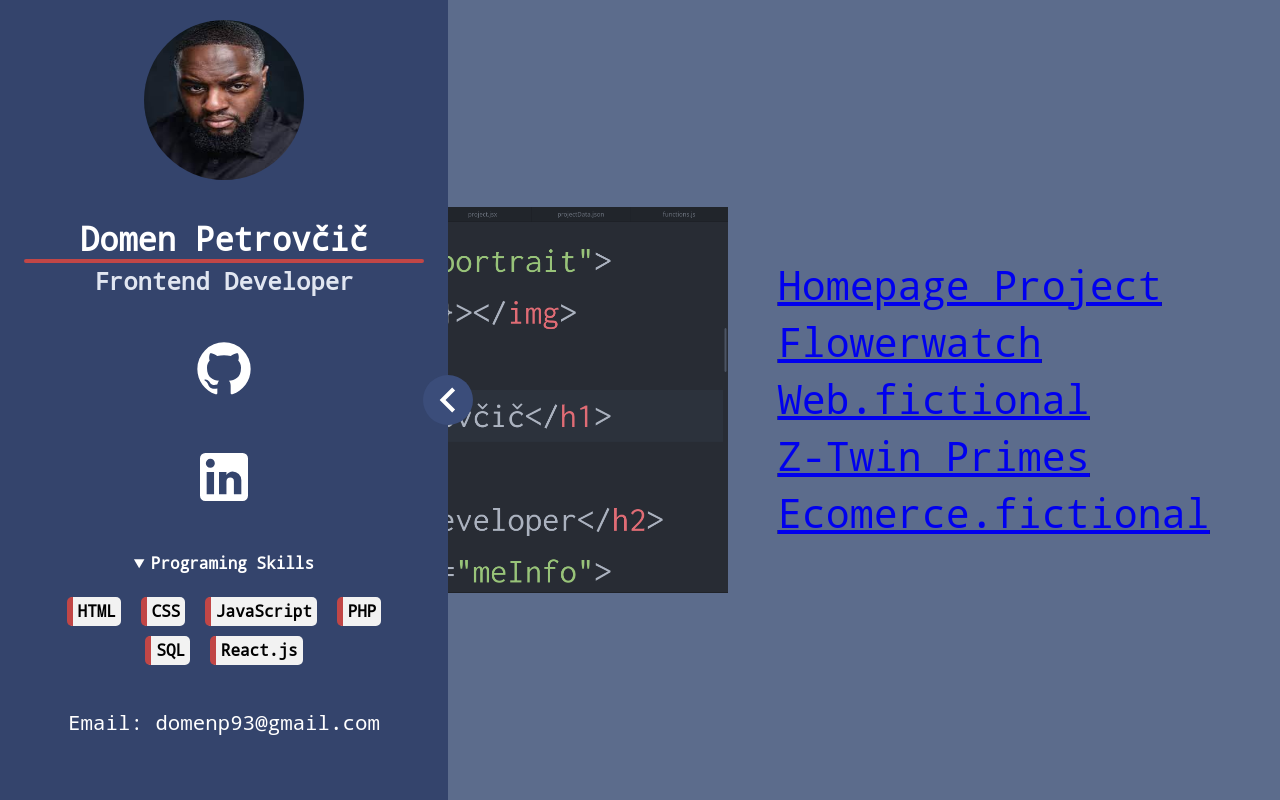
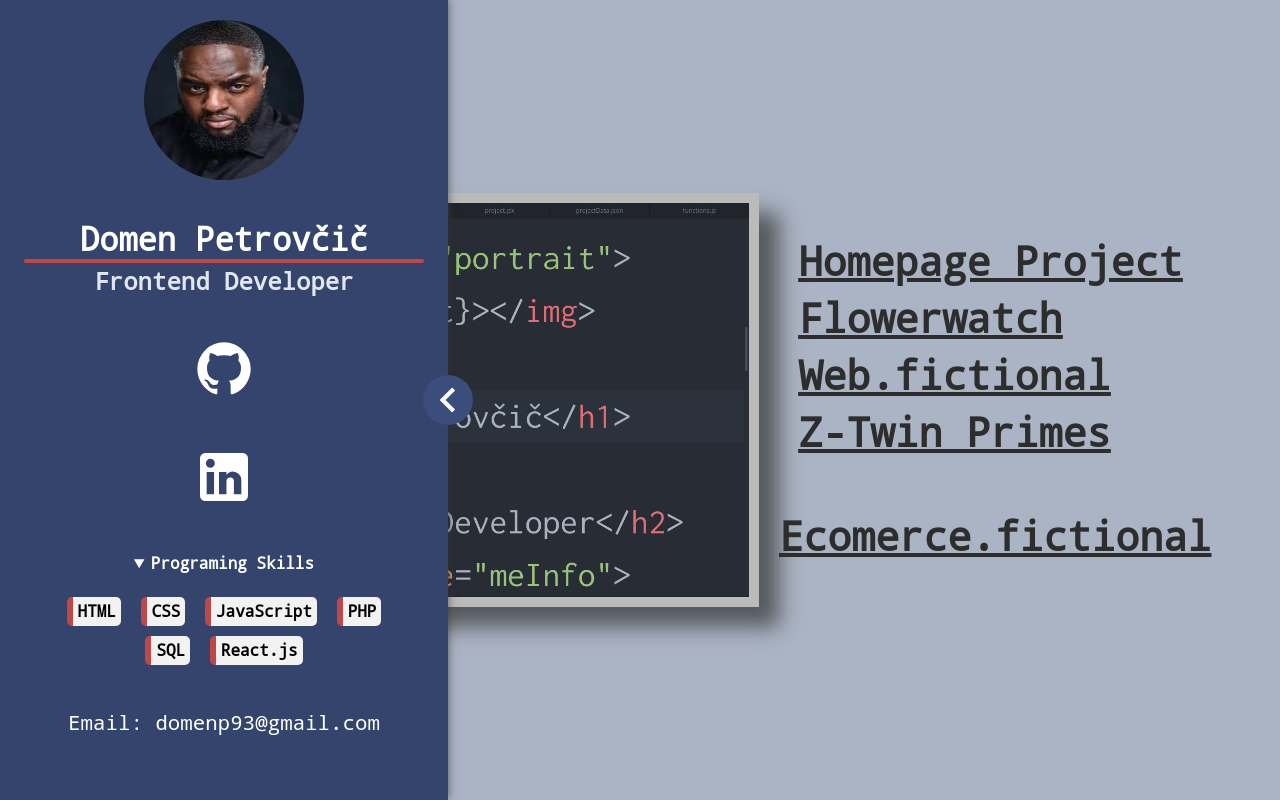
Before and after one commit to Skiddie93/Portfolio, a React (Create React App) app: page / in a window 1280 px wide. Built offline with nearby package versions, Linux system fonts and the light colour scheme.

Commit message:
content and description stylings

```diff
--- a/public/projectData.json
+++ b/public/projectData.json
@@ -7,7 +7,7 @@
    {
      "id":5,
      "name":"Flowerwatch",
-      "previewpic": "preview.jpg"
+      "previewpic": "flowerwatch.png"
    },
    {
       "id":2,
--- a/src/contentList.jsx
+++ b/src/contentList.jsx
@@ -9,7 +9,6 @@ function ContentList(props){
   let [picState, picSet] = useState("codingplaceholder.png")
   const images = importAll(require.context('./media/previewPics', false, /\.(png|jpe?g|svg)$/));
   return(
-
 <div className="contentContainer">
   <div className="imageContainer">
     <img src={images[picState].default}></img>
--- a/src/project.jsx
+++ b/src/project.jsx
@@ -50,13 +50,15 @@ function homepage(){
   return(
     <div className="description">
     <p>
+      <h2>Overview</h2>
       A homepage is a jumping-off point for web browsing. It utilises a menu-like design that allows quick acces to websites of your
       choice and compartmentalization.
-    <img src={require('./media/homepage/menubar.png').default}></img>
+
      Along with a clock with a date this project also includes a search field which allows for basic searching functionality
     and a note taking application which retains info via local storage.
     <br></br>
     <br></br>
+    <h2>Search bar</h2>
     The search bar works with a simple form which gets the value from the input field and posts it into google.com/search
     and redirects the user to the appropriate google search
     <br></br>
@@ -65,24 +67,35 @@ function homepage(){
       <code>{`
 <form autocomplete="off" class="src" action="http://www.google.com/search" method="get">
     `}</code>
-    <br></br>
-    <br></br>
+
+      <h2>Notes input</h2>
      The note taking part of the project is the most complex part of the project. It required rendering user generated content
      along with information stored inside local storage. inner.HTML would not work here since local storage stores only the values
-     and not the nodes itself, so they have to be created separately.
-     <br></br>
-     <br></br>
+     and not the nodes itself, so they have to be created separately. Since this was my first coding project i went with this solution, but
+     if i was to do it again i would just store HTML syntax and pass it inside html directly istead of generating new nodes every time.
+
      <code>{`
 let txtVal = document.getElementById('ips').value;
 let listNode = document.getElementById('listNode');
 let liNode = document.createElement("LI");
 let txtNode = document.createTextNode(txtVal);
    `}</code>
-   <br></br>
-   <br></br>
+
    Reading from local storage is the same concept as rendering content from user input but with looping through all stored
    values and generating nodes and a delete button for each one.
    <img src={require('./media/homepage/notes.png').default}></img>
+     <h2>Menu bar</h2>
+     The menu bar is the mose essential part of this project. Here is where the users customisation really comes into play.
+     You can change the number of menus and their respective SVG icons with some simple HTML editing. The same goes for the dropdown menu links.
+     <img src={require('./media/homepage/menubar.png').default}></img>
+     The trickiest part of the menu bar was handling the right-to-left background color change, which was achieved by a 50%-50% gradient with a width of 200%,
+     which on hover moves so that the half of the gradient which has width of 100% takes the whole of the visible divs space while the other part gets moved outside the div
+     with an overflow hidden property.
+
+
+     <code>{`
+ .dropdown:hover .dropbtn {background: linear-gradient(to right, #1C272C 50%, #ffff 50%);
+   `}</code>
     </p>
       </div>
   )
--- a/src/styles.css
+++ b/src/styles.css
@@ -7,7 +7,7 @@
 }
 
 body {
-  background-color: #5C6C8C;
+  background-color: #abb4c4;
   width: 100vw;
   height: 100vh;
 }
@@ -23,6 +23,9 @@ body {
   padding: 2.5vh;
   transition: transform ease 0.5s;
   z-index: 10;
+  -webkit-box-shadow: 0px -1px 9px 0px rgba(50, 50, 50, 0.7);
+  -moz-box-shadow: 0px -1px 9px 0px rgba(50, 50, 50, 0.7);
+  box-shadow: 0px -1px 9px 0px rgba(50, 50, 50, 0.7);
 }
 .mainPanel.closeePanel {
   transform: translateX(-101%);
@@ -160,31 +163,42 @@ details {
   flex-direction: row;
   justify-content: center;
   align-items: center;
+  animation: fade 1s;
 }
-
-.imageContainer {
-  width: 70%;
-  height: 90%;
+.contentContainer .imageContainer {
+  width: 60%;
+  height: auto;
+  max-height: 100%;
   margin-right: 10px;
+  display: flex;
+  flex-direction: row;
+  justify-content: center;
 }
-.imageContainer img {
+.contentContainer img {
+  display: inline-block;
   width: 100%;
   height: 100%;
+  border: solid 10px #bbb;
   object-fit: scale-down;
+  -webkit-box-shadow: 20px 20px 20px rgba(50, 50, 50, 0.7);
+  -moz-box-shadow: 20px 20px 20px rgba(50, 50, 50, 0.7);
+  box-shadow: 20px 20px 20px rgba(50, 50, 50, 0.7);
 }
 
 .listContainer {
-  width: 600px;
-  height: 600px;
-  margin-left: 10px;
+  width: auto;
+  height: auto;
   display: flex;
   flex-direction: column;
   justify-content: center;
-  align-items: flex-start;
+  align-items: center;
 }
 .listContainer ul {
+  height: 100%;
+  width: 100%;
   font-size: 2.5rem;
   list-style-position: inside;
+  font-weight: bold;
   cursor: pointer;
   list-style-type: none;
 }
@@ -193,6 +207,9 @@ details {
   user-select: none;
   text-decoration: underline;
 }
+.listContainer ul li a {
+  color: #2d2d2d;
+}
 .listContainer ul li:before {
   display: inline-block;
   position: relative;
@@ -200,6 +217,7 @@ details {
   content: "●";
   font-size: 2rem;
   visibility: hidden;
+  color: #2d2d2d;
 }
 
 ul li:hover:before {
@@ -214,6 +232,12 @@ ul li:hover:before {
   transform: translateX(-50%);
   padding: 0 5% 5%;
   overflow: auto;
+  background: #8593af;
+  margin: 30px 0 39px 0;
+  animation: fade 1s;
+  -webkit-box-shadow: 0px -1px 9px 0px rgba(50, 50, 50, 0.7);
+  -moz-box-shadow: 0px -1px 9px 0px rgba(50, 50, 50, 0.7);
+  box-shadow: 0px -1px 9px 0px rgba(50, 50, 50, 0.7);
 }
 .projectDescription h1 {
   position: relative;
@@ -247,6 +271,7 @@ ul li:hover:before {
   border-radius: 10px;
   font-size: 1rem;
   white-space: pre-wrap;
+  margin: 30px 0 30px;
 }
 
 @media only screen and (max-width: 1290px) {
@@ -273,5 +298,13 @@ ul li:hover:before {
     width: 3rem;
   }
 }
+@keyframes fade {
+  from {
+    opacity: 0;
+  }
+  to {
+    opacity: 1;
+  }
+}
 
 /*# sourceMappingURL=styles.css.map */
--- a/src/styles.scss
+++ b/src/styles.scss
@@ -1,5 +1,11 @@
 $panel-color: #34446c;
 $panel-padding: 2.5vh;
+
+@mixin boxShadow {
+  -webkit-box-shadow: 0px -1px 9px 0px rgba(50, 50, 50, 0.7);
+-moz-box-shadow:    0px -1px 9px 0px rgba(50, 50, 50, 0.7);
+box-shadow:         0px -1px 9px 0px rgba(50, 50, 50, 0.7);
+}
 
 * {
   box-sizing: border-box;
@@ -9,7 +15,7 @@ $panel-padding: 2.5vh;
 }
 
 body {
-  background-color: #5C6C8C;
+  background-color: darken(#CFD4DD,12);
   width: 100vw;
   height: 100vh;
 }
@@ -25,7 +31,7 @@ body {
   padding: $panel-padding;
   transition: transform ease 0.5s;
   z-index: 10;
-
+  @include boxShadow;
   &.closeePanel {
     transform: translateX(-101%);
   }
@@ -169,32 +175,46 @@ details {
   flex-direction: row;
   justify-content: center;
   align-items: center;
-}
+  animation: fade 1s;
+
 
 .imageContainer {
-  width: 70%;
-  height: 90%;
+  width: 60%;
+  height: auto;
+  max-height: 100%;
   margin-right: 10px;
+  display: flex;
+  flex-direction: row;
+  justify-content: center;
 
+}
   & img {
+    display: inline-block;
     width: 100%;
     height: 100%;
+    border: solid 10px #bbb;
     object-fit: scale-down;
+    -webkit-box-shadow:20px 20px 20px rgba(50, 50, 50, 0.7);
+  -moz-box-shadow:20px 20px 20px rgba(50, 50, 50, 0.7);
+  box-shadow:20px 20px 20px rgba(50, 50, 50, 0.7);
+
   }
 }
 
 .listContainer {
-  width: 600px;
-  height: 600px;
-  margin-left: 10px;
+  width: auto;
+  height: auto;
   display: flex;
   flex-direction: column;
   justify-content: center;
-  align-items: flex-start;
+  align-items: center;
 
   & ul {
+    height: 100%;
+    width:100%;
     font-size: 2.5rem;
     list-style-position: inside;
+    font-weight: bold;
     cursor: pointer;
     list-style-type: none;
 
@@ -202,7 +222,10 @@ details {
       margin: 10px;
       user-select: none;
       text-decoration: underline;
+      & a{
+        color: #2d2d2d;
 
+      }
       &:before {
         display: inline-block;
         position: relative;
@@ -210,6 +233,8 @@ details {
         content: "●";
         font-size: 2rem;
         visibility: hidden;
+        color: #2d2d2d;
+
       }
     }
   }
@@ -227,6 +252,10 @@ ul li:hover:before {
   transform: translateX(-50%);
   padding: 0 5% 5%;
   overflow: auto;
+  background: lighten(#5C6C8C,15);
+  margin: 30px 0 39px 0;
+  animation: fade 1s;
+  @include boxShadow;
   & h1 {
     position: relative;
     display: block;
@@ -262,6 +291,7 @@ ul li:hover:before {
     border-radius: 10px;
     font-size: 1rem;
     white-space: pre-wrap;
+    margin: 30px 0 30px;
   }
 }
 @media only screen and (max-width: 1290px) {
@@ -292,3 +322,8 @@ ul li:hover:before {
     }
   }
    }
+
+   @keyframes fade {
+     from{opacity: 0;}
+     to{opacity: 1}
+   }
```
Also changed, not shown: src/media/homepage/notes.png, src/media/previewPics/flowerwatch.png (added).
